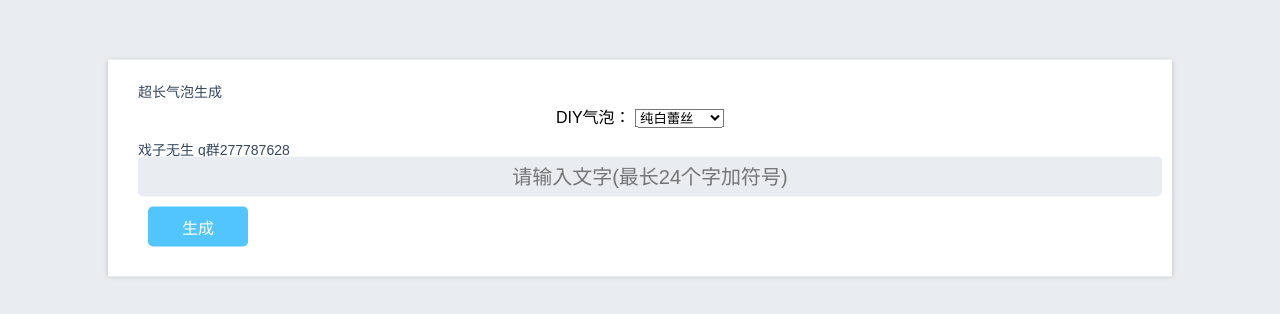
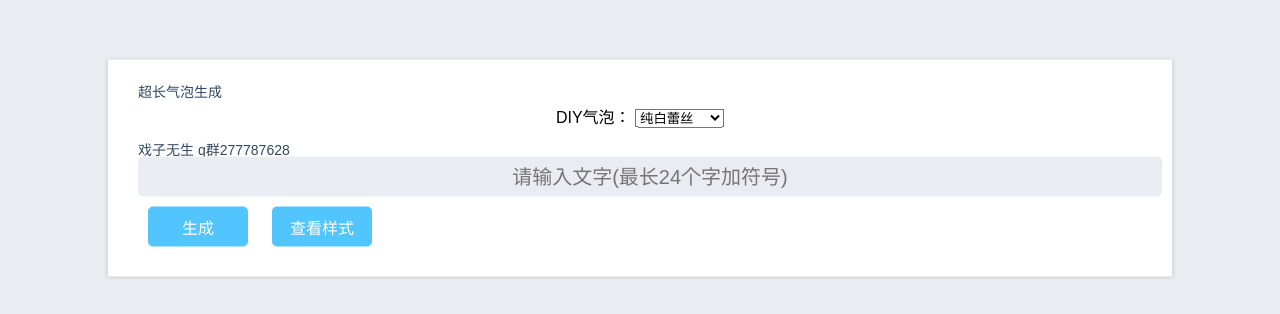
Before and after one commit to truetears1/truetears1.github.io, a plain HTML site: page index.html in a window 1280 px wide. Shown: the part 232-546 px from the top of the page. Drawn offline with Linux system fonts and the light colour scheme.

Commit message:
Update index.html

```diff
--- a/index.html
+++ b/index.html
@@ -255,7 +255,7 @@ body {
     <p>戏子无生  q群277787628
     <input type="text" style="text-align:center" placeholder="请输入文字(最长24个字加符号)" id="link" />
 <button onClick="Jump()">生成</button>
-
+<a href="https://icon.qiantucdn.com/20200419/e1198ede259bf466e603396b293f33af2"><button id="style"  >查看样式</button></a>
 <script>
 function Jump(){
     var sel1 = document.getElementById('selectid');// 取得下拉选项的值
```
